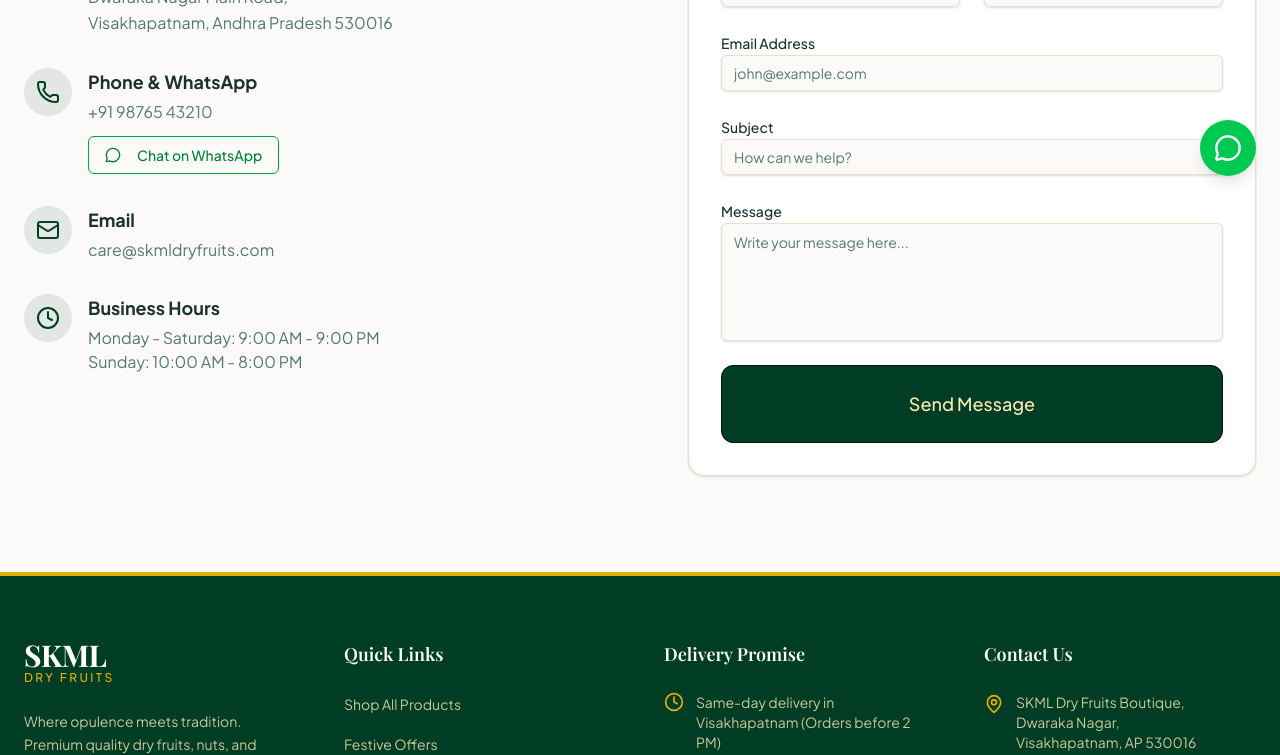
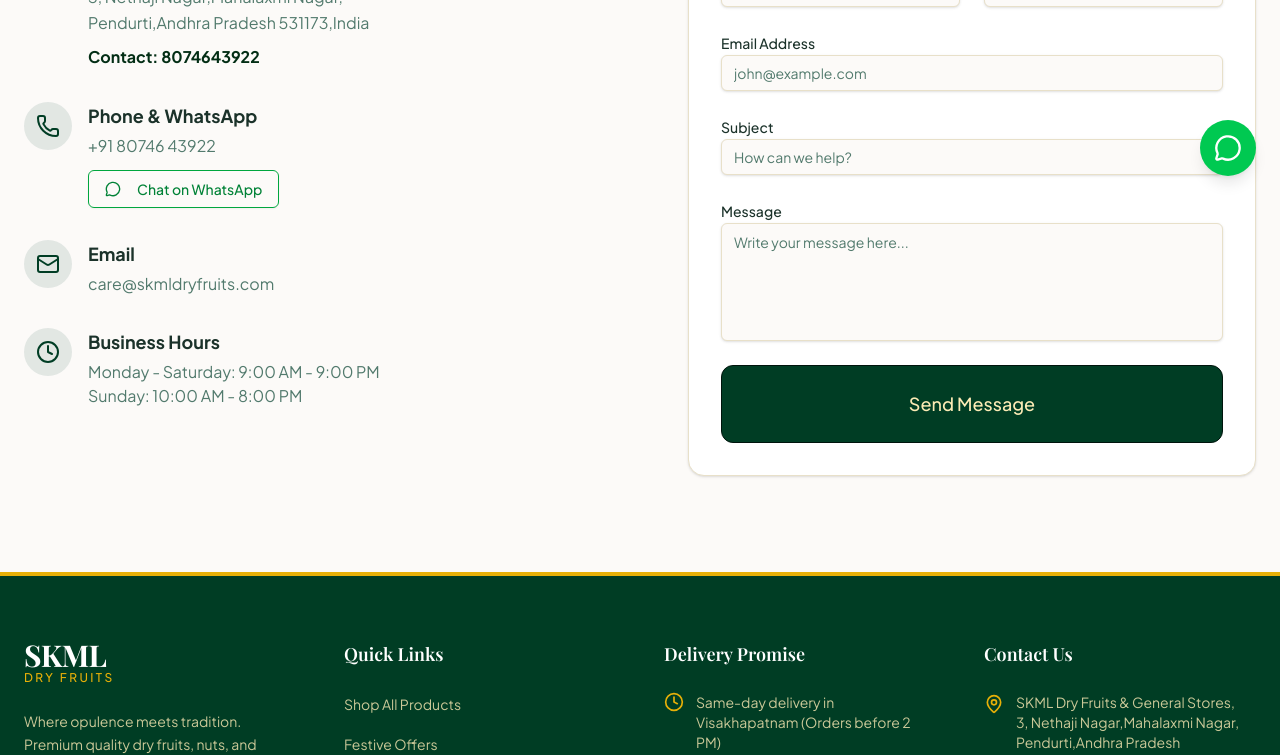
Before and after one commit to Mr-Shannu1/skml-dry-fruits, a React (Vite) app: page /contact in a window 1280 px wide. Shown: the part 600-1355 px from the top of the page. Built offline with nearby package versions, Linux system fonts and the light colour scheme; a web font is replaced by a local one.

Commit message:
updated contact details

```diff
--- a/src/components/footer.tsx
+++ b/src/components/footer.tsx
@@ -65,11 +65,11 @@
             <ul className="space-y-4 text-sm text-primary-foreground/80">
               <li className="flex items-start gap-3">
                 <MapPin className="h-5 w-5 text-secondary shrink-0 mt-0.5" />
-                <span>SKML Dry Fruits Boutique,<br/>Dwaraka Nagar,<br/>Visakhapatnam, AP 530016</span>
+                <span>SKML Dry Fruits & General Stores,<br />3, Nethaji Nagar,Mahalaxmi Nagar,<br />Pendurti,Andhra Pradesh 531173,India<br /></span>
               </li>
               <li className="flex items-center gap-3">
                 <Phone className="h-5 w-5 text-secondary shrink-0" />
-                <span>+91 98765 43210</span>
+                <span>+91 80746 43922</span>
               </li>
               <li className="flex items-center gap-3">
                 <Mail className="h-5 w-5 text-secondary shrink-0" />
--- a/src/pages/contact.tsx
+++ b/src/pages/contact.tsx
@@ -47,9 +47,10 @@
                   <div>
                     <h3 className="font-bold text-lg mb-1">Our Boutique</h3>
                     <p className="text-muted-foreground leading-relaxed">
-                      SKML Dry Fruits,<br />
-                      Dwaraka Nagar Main Road,<br />
-                      Visakhapatnam, Andhra Pradesh 530016
+                      SKML Dry Fruits & General Stores,<br />
+                      3, Nethaji Nagar,Mahalaxmi Nagar,<br />
+                      Pendurti,Andhra Pradesh 531173,India<br />
+                      <span className="font-bold text-green-950 mt-2 block">Contact: 8074643922</span>
                     </p>
                   </div>
                 </div>
@@ -60,8 +61,8 @@
                   </div>
                   <div>
                     <h3 className="font-bold text-lg mb-1">Phone & WhatsApp</h3>
-                    <p className="text-muted-foreground mb-3">+91 98765 43210</p>
-                    <a href="https://wa.me/919876543210" target="_blank" rel="noopener noreferrer">
+                    <p className="text-muted-foreground mb-3">+91 80746 43922</p>
+                    <a href="https://wa.me/918074643922" target="_blank" rel="noopener noreferrer">
                       <Button variant="outline" className="border-green-600 text-green-700 hover:bg-green-50">
                         <MessageCircle className="h-4 w-4 mr-2" /> Chat on WhatsApp
                       </Button>
```
